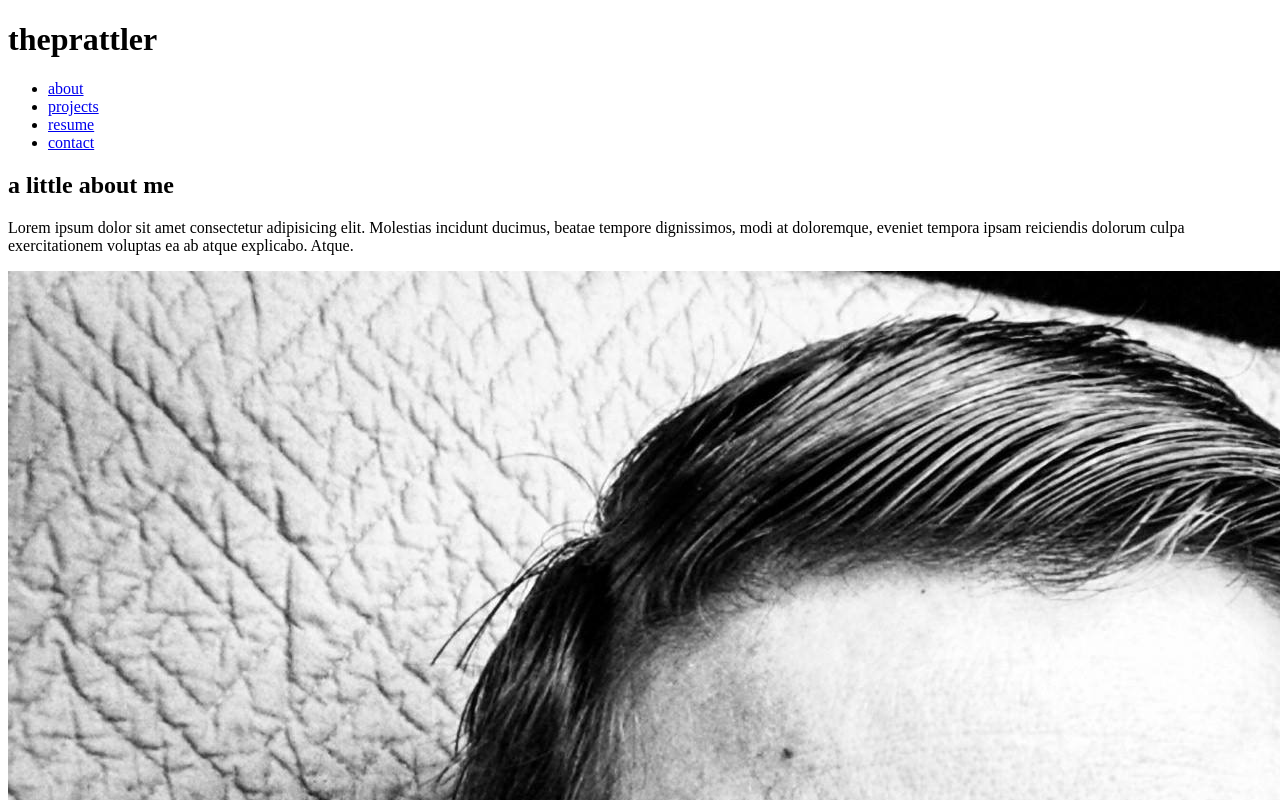
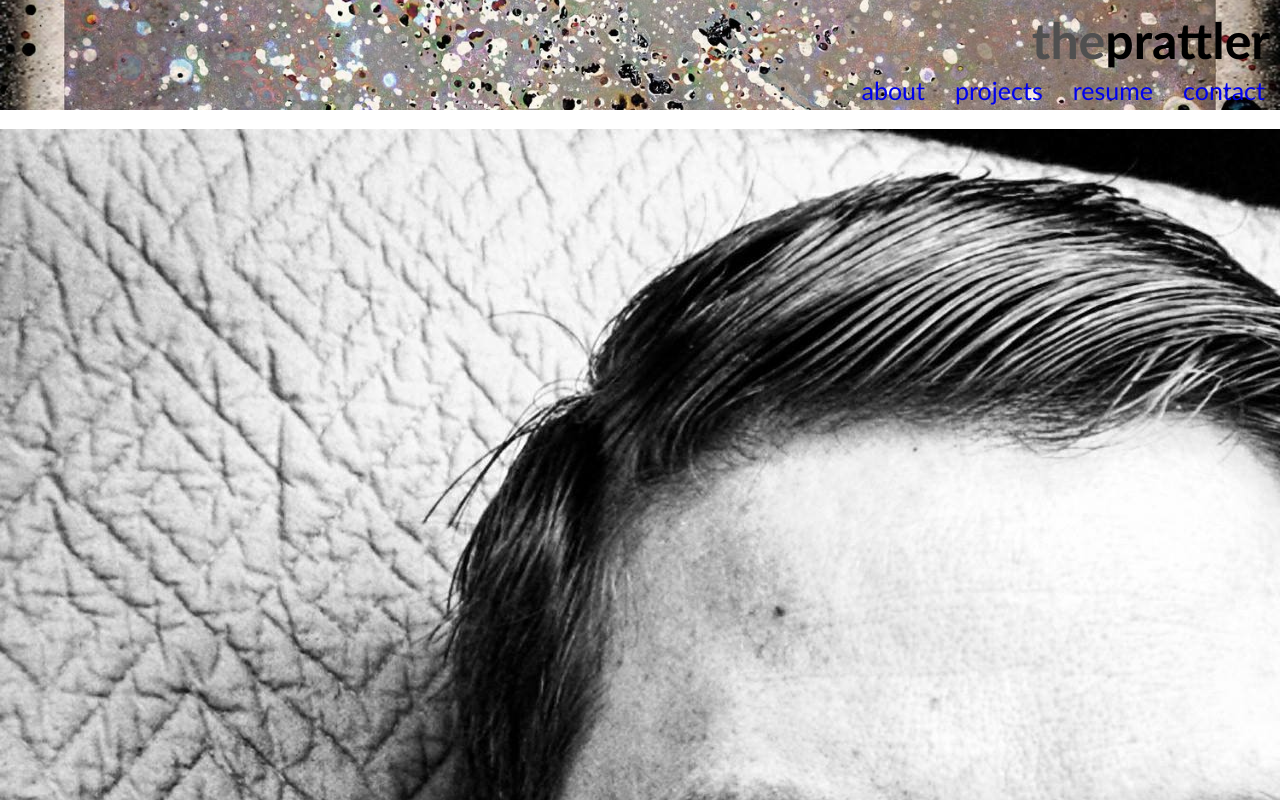
Before and after one commit to theprattler/my-portfolio, a plain HTML site: page index.html in a window 1280 px wide. Shown: the top 800 px of the page. Drawn offline with Linux system fonts and the light colour scheme.

Commit message:
styled header

```diff
--- a/assets/style.css
+++ b/assets/style.css
@@ -0,0 +1,84 @@
+* {
+    margin: 0;
+    padding: 0;
+    box-sizing: border-box;
+}
+
+body {
+    font-family: 'Trebuchet MS', 'Lucida Sans Unicode', 'Lucida Grande', 'Lucida Sans', Arial, sans-serif;
+    color: #000;
+}
+
+header {
+    background-color: #fff;
+    position: -webkit-sticky;
+    position: sticky;
+    top: 0;
+    background-image: url("../assets/images/header-abstract.jpg");
+    background-position: center;
+    background-attachment: fixed;
+    background-repeat: no-repeat;
+    background-size: cover;
+    z-index: 9999;
+}
+
+h1 {
+    padding: 10px 10px 0 0;
+    font-size: 50px;
+    font-weight: bolder;
+    text-align: end;
+    display: flex;
+    flex-wrap: wrap;
+    justify-content: end;
+}
+
+h1 span {
+    color: #505050;
+}
+
+header nav ul {
+    font-size: 25px;
+    display: flex;
+    flex-wrap: wrap;
+    justify-content: right;
+    align-items: flex-end;
+    list-style: none;
+}
+
+header nav ul li {
+    padding: 5px 15px;
+}
+
+header nav ul li a {
+    text-decoration: none;
+}
+
+.about {
+    display: inline;
+    padding: 60px;
+}
+
+.portrait img {
+    /*display: flex;
+    flex-wrap: wrap;*/
+    max-width: 25%;
+    height: auto;
+}
+
+h2 {
+    font-size: 40px;
+    font-weight: bold;
+    text-align: center;
+    display: flex;
+    flex-wrap: wrap;
+    justify-content: center;
+    padding: 20px;
+}
+
+.about p {
+    line-height: 1.5;
+    width: 80%;
+    font-size: 15px;
+    margin: 0 auto;
+    text-align: center;
+}
--- a/index.html
+++ b/index.html
@@ -2,15 +2,16 @@
 <html lang="en">
     <head>
         <meta charset="UTF-8" />
-        <meta name="viewport" content="width=device-width, intitial-scale=1.0" />
-        <link ref="stylesheet" href="./assets/style.css" />
+        <meta name="viewport" content="width=device-width, initial-scale=1.0" />
+        <link rel="stylesheet" href="./assets/style.css" />
         <title>J Michael Smith</title>
     </head>
 
     <body>
         <!-- here be the HEADER -->
         <header>
-            <h1>the<span>prattler</span></h1>
+            <!--<img src="assets/images/header-abstract.jpg" alt="">-->
+            <h1><span>the</span>prattler</h1>
             <nav>
                 <ul>
                     <li>
@@ -30,17 +31,21 @@
         </header>
 
         <!-- here be the brave HERO -->
-        <section class="hero">
+        <!--<section class="hero">
 
-        </section>
+        </section>-->
 
         <!-- here be all about ME -->
-        <article id="about">
-            <h2>a little about me</h2>
-            <p>
-                Lorem ipsum dolor sit amet consectetur adipisicing elit. Molestias incidunt ducimus, beatae tempore dignissimos, modi at doloremque, eveniet tempora ipsam reiciendis dolorum culpa exercitationem voluptas ea ab atque explicabo. Atque.
-            </p>
-            <img src="./assets/images/b&w profile pic.jpg" alt="the prattler, frightened and nervous">
+        <article class="about">
+            <article id="portrait">
+                <img src="./assets/images/b&w profile pic.jpg" alt="the prattler is frightened and nervous">
+            </article>
+            <article id="autobiography">
+                <h2>a little about me</h2>
+                <p>
+                    Lorem ipsum dolor sit amet consectetur adipisicing elit. Molestias incidunt ducimus, beatae tempore dignissimos, modi at doloremque, eveniet tempora ipsam reiciendis dolorum culpa exercitationem voluptas ea ab atque explicabo. Atque.
+                </p>
+            </article>
         </article>
 
         <!-- here be all about my PROJECTS -->
@@ -59,7 +64,7 @@
             <ul>
                 <!-- email -->
                 <li>
-                    <a href="mailtto:jmichaelsmith.writer@gmail.com"><h3>email</h3></a>
+                    <a href="mailto:jmichaelsmith.writer@gmail.com"><h3>email</h3></a>
                 </li>
                 <!-- github -->
                 <li>
```
Also changed, not shown: assets/images/header-abstract.jpg (added).
